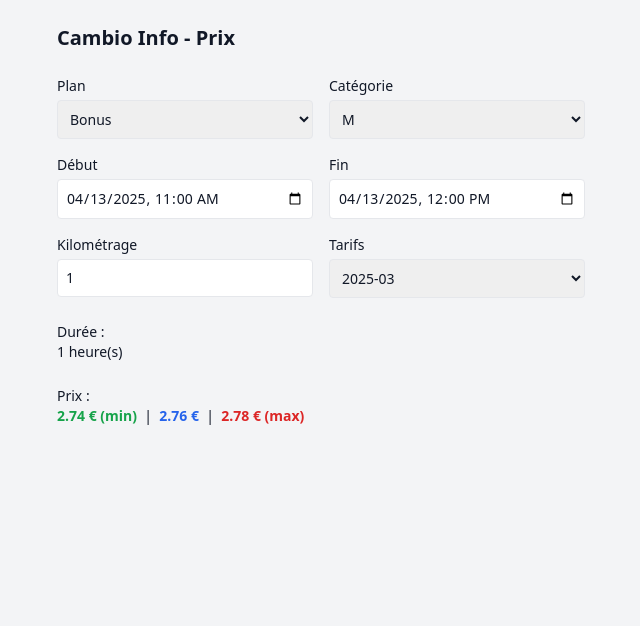
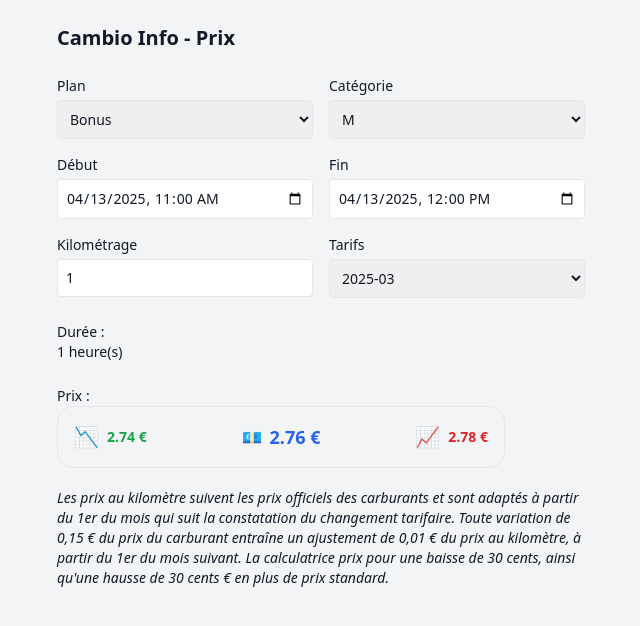
Before and after one commit to gautiermorel/cambimeter, a Vue app: page / in a window 1280 px wide. Shown: the top 626 px of the page, without its empty margins (319-959 px from the left). Built offline with nearby package versions, Linux system fonts and the light colour scheme.

Commit message:
feat: add conds

```diff
--- a/src/App.vue
+++ b/src/App.vue
@@ -72,18 +72,35 @@
 
     <div class="mt-2">
       <div class="font-medium">Prix :</div>
-      <div class="flex" v-if="price.avg !== null">
-        <div class="text-green-600 font-semibold">
-          {{ price.min.toFixed(2) }} € (min) &nbsp;
-        </div> | &nbsp;
-        <div class="text-blue-600 font-bold">
-          {{ price.avg.toFixed(2) }} € &nbsp;
-        </div> | &nbsp;
-        <div class="text-red-600 font-semibold">
-          {{ price.max.toFixed(2) }} € (max)
+      <div
+        v-if="price?.avg"
+        class="flex items-center justify-between gap-4 p-4 rounded-2xl border border-gray-200 w-full max-w-md"
+      >
+        <div class="flex items-center gap-2 text-green-600 font-semibold">
+          <span class="text-xl">📉</span>
+          <span>{{ price?.min?.toFixed(2) }} €</span>
+        </div>
+        <div class="flex items-center gap-2 text-blue-600 font-bold text-lg">
+          <span class="text-base">💶</span>
+          <span>{{ price?.avg?.toFixed(2) }} €</span>
+        </div>
+        <div class="flex items-center gap-2 text-red-600 font-semibold">
+          <span class="text-xl">📈</span>
+          <span>{{ price?.max?.toFixed(2) }} €</span>
         </div>
       </div>
+
       <div v-else class="text-gray-500">Pas assez d'info</div>
+      <div class="pt-5">
+        <em
+          >Les prix au kilomètre suivent les prix officiels des carburants et
+          sont adaptés à partir du 1er du mois qui suit la constatation du
+          changement tarifaire. Toute variation de 0,15 € du prix du carburant
+          entraîne un ajustement de 0,01 € du prix au kilomètre, à partir du 1er
+          du mois suivant. La calculatrice prix pour une baisse de 30 cents,
+          ainsi qu'une hausse de 30 cents € en plus de prix standard.</em
+        >
+      </div>
     </div>
   </div>
 </template>
```
